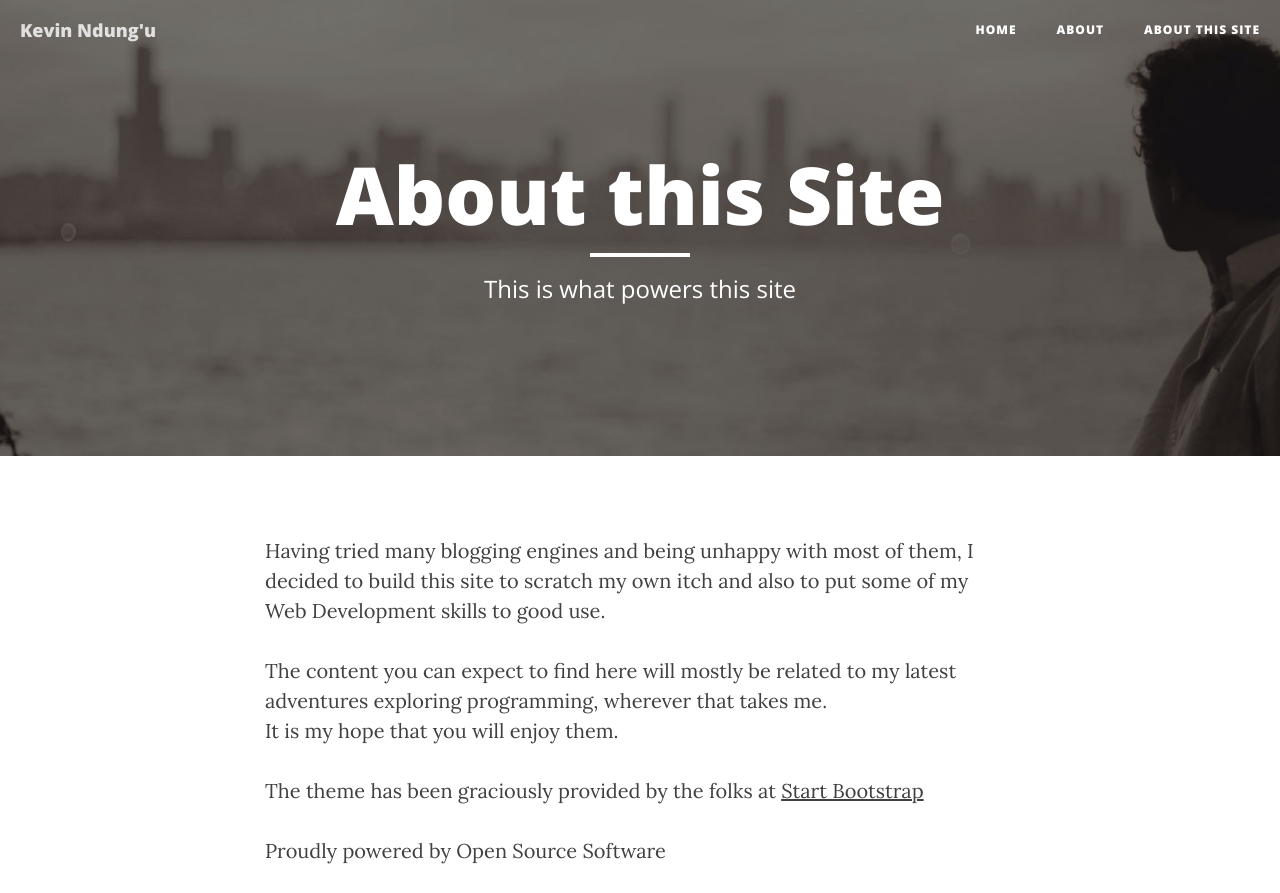
After one commit to kevgathuku/kevgathuku-django-blog, a Django app: page /about-this-site/ in a window 1280 px wide. The commit adds this page. Shown: the top 893 px of the page. Run offline with Django 3.2, Linux system fonts and the light colour scheme; some libraries are stand-ins or nearby versions.

Commit message:
Update about me. Add About this site page

```diff
--- /dev/null
+++ b/blog/templates/blog/about-this-site.html
@@ -0,0 +1,45 @@
+{% extends "blog/base.html" %}
+
+{% block title %} About this Site {% endblock %}
+
+{% block header %}
+{% load staticfiles %}
+    <!-- Page Header -->
+    <!-- Set your background image for this header on the line below. -->
+    <header class="intro-header" style="background-image: url('{% static "img/about-bg.jpg" %}')">
+        <div class="container">
+            <div class="row">
+                <div class="col-lg-8 col-lg-offset-2 col-md-10 col-md-offset-1">
+                    <div class="page-heading">
+                        <h1>About this Site </h1>
+                        <hr class="small">
+                        <span class="subheading"> This is what powers this site </span>
+                    </div>
+                </div>
+            </div>
+        </div>
+    </header>
+{% endblock %}
+
+{% block main %}
+    <p>
+        Having tried many blogging engines and being unhappy with most of them, I decided to build this site
+        to scratch my own itch and also to put some of my Web Development skills to good use.
+    </p>
+    <p>
+        The content you can expect to find here will mostly be related to my latest adventures exploring
+        programming, wherever that takes me. <br>
+        It is my hope that you will enjoy them.
+    </p>
+    <p>
+        The theme has been graciously provided by the folks at <a href="http://startbootstrap.com/template-overviews/clean-blog/"> Start Bootstrap </a>
+    </p>
+    <p>  Proudly powered by Open Source Software </p>
+    <p>
+        <a href="http://www.djangoproject.com/" target="_blank"><img src="https://www.djangoproject.com/m/img/badges/djangopowered126x54.gif" border="0" alt="Powered by Django." title="Powered by Django." /></a>
+        <a href="http://heroku.com" target="_blank">
+            <img src="{% static 'img/built-on-heroku-dark-on-light.svg' %}" alt="Powered by Heroku."
+                 alt="Powered by Heroku."height="128">
+        </a>
+    </p>
+{% endblock %}
--- a/blog/templates/blog/base.html
+++ b/blog/templates/blog/base.html
@@ -58,6 +58,9 @@
                     </li>
                     <li>
                         <a href="/about">About</a>
+                    </li>
+                    <li>
+                        <a href="/about-this-site">About this Site </a>
                     </li>
                     <!-- <li>
                         <a href="/contact">Contact</a>
--- a/blog/views.py
+++ b/blog/views.py
@@ -34,5 +34,8 @@ class ShowPost(generic.DetailView):
 def about(request):
     return render(request, 'blog/about.html')
 
+def about_site(request):
+    return render(request, 'blog/about-this-site.html')
+
 def contact(request):
     return render(request, 'blog/contact.html')
```
Also changed, not shown: blog/templates/blog/about.html (+14 -3 lines), blog/static/img/built-on-heroku-dark-on-light.svg (added).
